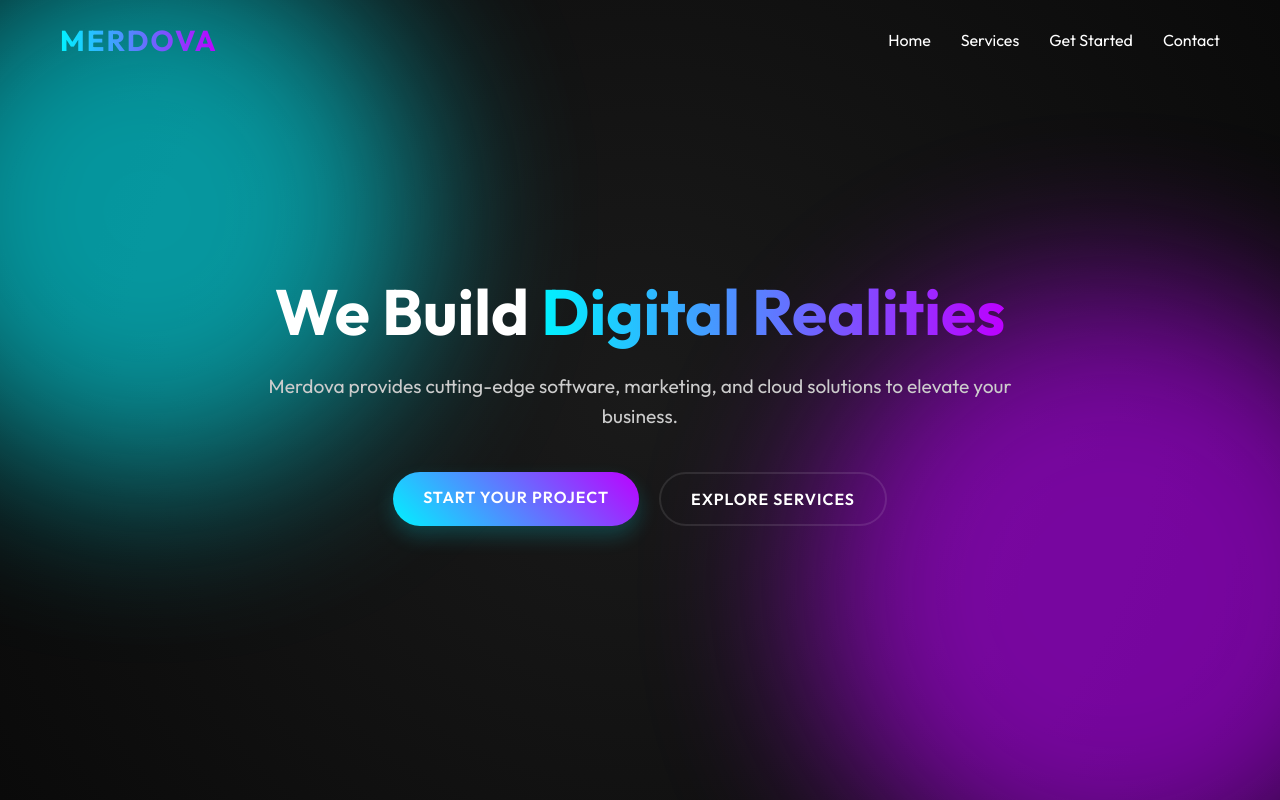
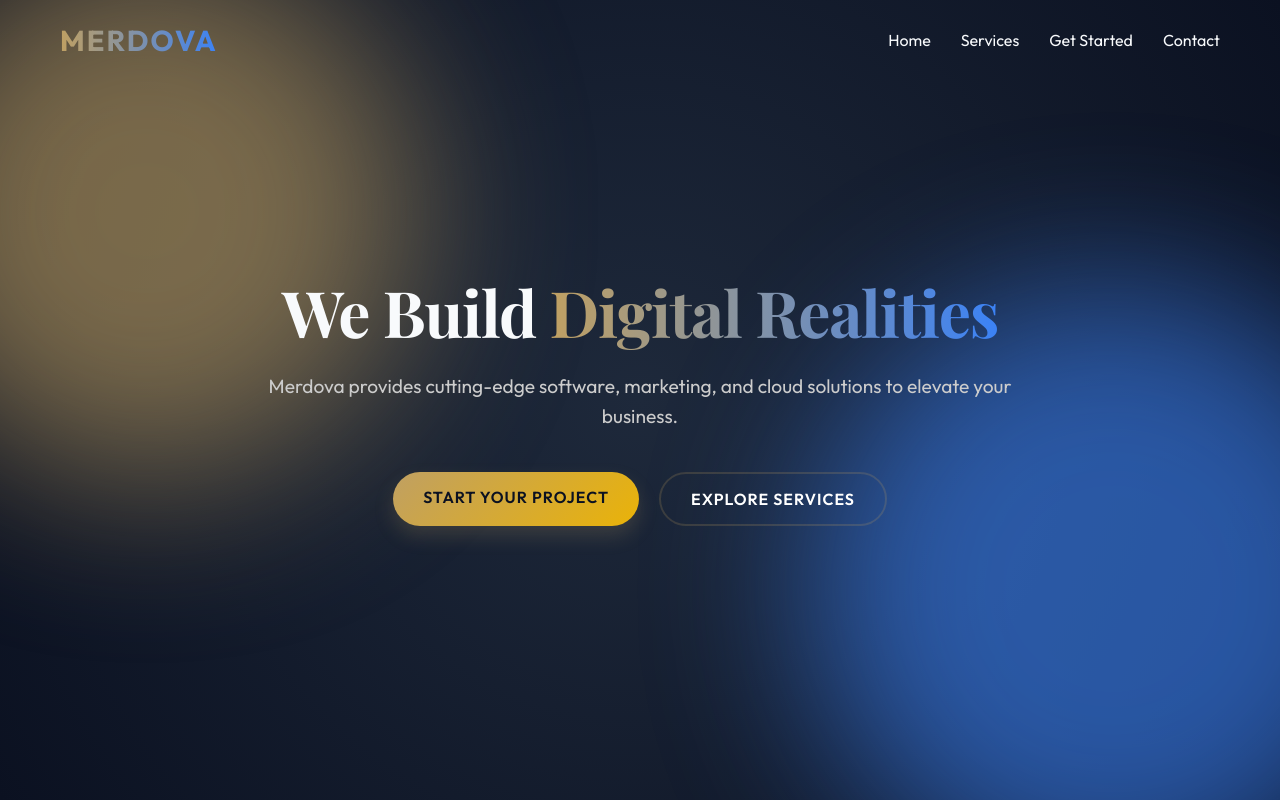
Before and after one commit to kadebhug/merdova, a React (Vite) app: page / in a window 1280 px wide. Shown: the top 800 px of the page. Built offline with nearby package versions, Linux system fonts and the light colour scheme.

Commit message:
feat: Add initial global styling, Hero section, and Services section styles.

```diff
--- a/src/components/Hero/Hero.css
+++ b/src/components/Hero/Hero.css
@@ -16,7 +16,7 @@
     width: 100%;
     height: 100%;
     z-index: -1;
-    background: radial-gradient(circle at 50% 50%, #1a1a1a 0%, #0a0a0a 100%);
+    background: radial-gradient(circle at 50% 50%, #1e293b 0%, #0B1121 100%);
 }
 
 .blob {
@@ -59,6 +59,7 @@
     }
 }
 
+
 .hero-content {
     text-align: center;
     max-width: 800px;
@@ -74,6 +75,7 @@
 
 .highlight {
     background: linear-gradient(to right, var(--primary-color), var(--secondary-color));
+    background-clip: text;
     -webkit-background-clip: text;
     -webkit-text-fill-color: transparent;
 }
@@ -102,14 +104,14 @@
 }
 
 .btn-primary {
-    background: linear-gradient(45deg, var(--primary-color), var(--secondary-color));
-    color: #fff;
-    box-shadow: 0 10px 20px rgba(0, 242, 255, 0.2);
+    background: linear-gradient(135deg, var(--primary-color), #EAB308);
+    color: #0B1121;
+    box-shadow: 0 10px 20px rgba(192, 160, 98, 0.2);
 }
 
 .btn-primary:hover {
     transform: translateY(-3px);
-    box-shadow: 0 15px 30px rgba(0, 242, 255, 0.4);
+    box-shadow: 0 15px 30px rgba(192, 160, 98, 0.4);
 }
 
 .btn-secondary {
--- a/src/components/Services/Services.css
+++ b/src/components/Services/Services.css
@@ -72,7 +72,7 @@
 
 .service-card:hover {
     border-color: var(--primary-color);
-    box-shadow: 0 10px 30px rgba(0, 0, 0, 0.3);
+    box-shadow: 0 10px 30px rgba(192, 160, 98, 0.15);
     transform: translateY(-10px);
 }
 
--- a/src/index.css
+++ b/src/index.css
@@ -1,14 +1,24 @@
-@import url('https://fonts.googleapis.com/css2?family=Outfit:wght@300;400;600;700&display=swap');
+@import url('https://fonts.googleapis.com/css2?family=Outfit:wght@300;400;600;700&family=Playfair+Display:wght@400;600;700&display=swap');
 
 :root {
-  --bg-color: #0a0a0a;
-  --text-color: #ffffff;
-  --primary-color: #00f2ff;
-  --secondary-color: #bd00ff;
-  --accent-color: #ff0055;
-  --glass-bg: rgba(255, 255, 255, 0.05);
-  --glass-border: rgba(255, 255, 255, 0.1);
+  /* Trustworthy & Classy Palette */
+  --bg-color: #0B1121;
+  /* Deep Midnight Blue */
+  --text-color: #F8FAFC;
+  /* Off-white/Slate-50 */
+  --primary-color: #C0A062;
+  /* Muted Gold */
+  --secondary-color: #3B82F6;
+  /* Royal Blue */
+  --accent-color: #10B981;
+  /* Emerald */
+
+  --glass-bg: rgba(11, 17, 33, 0.7);
+  --glass-border: rgba(192, 160, 98, 0.2);
+  /* Gold tint border */
+
   --font-main: 'Outfit', sans-serif;
+  --font-heading: 'Playfair Display', serif;
 }
 
 html {
@@ -27,6 +37,16 @@ body {
   font-family: var(--font-main);
   overflow-x: hidden;
   -webkit-font-smoothing: antialiased;
+}
+
+h1,
+h2,
+h3,
+h4,
+h5,
+h6 {
+  font-family: var(--font-heading);
+  letter-spacing: -0.02em;
 }
 
 a {
```
